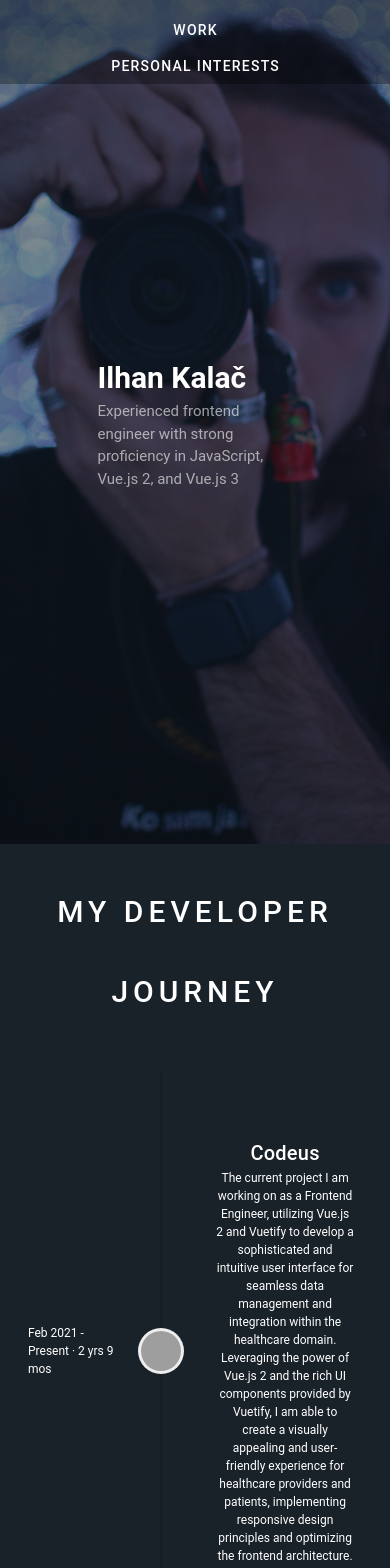
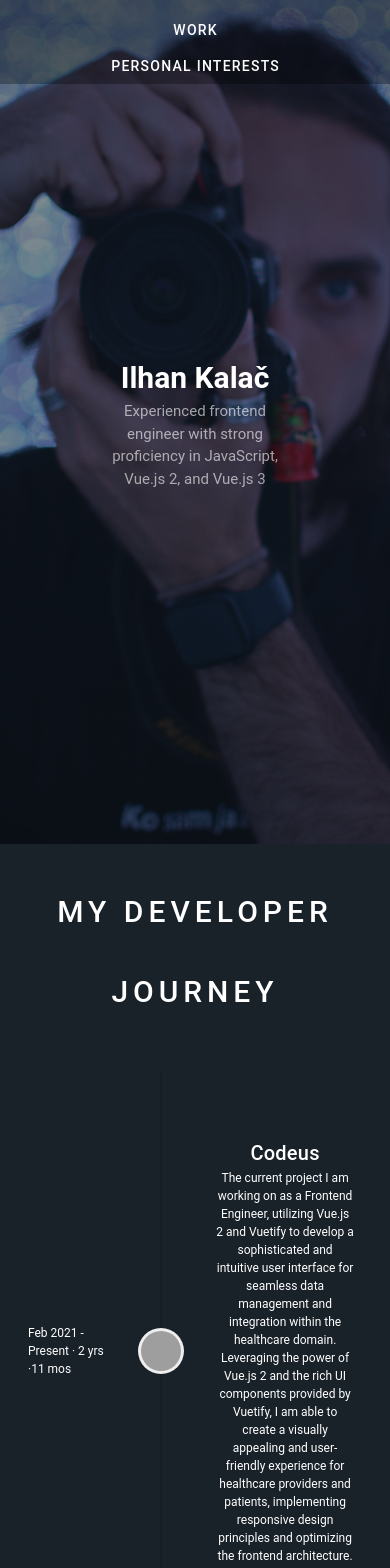
Before and after one commit to ilhankalac/portfolio-app, a Vue app: page / in a window 390 px wide. Shown: the top 1568 px of the page. Built offline with nearby package versions, Linux system fonts and the light colour scheme; grey boxes are pictures that could not be loaded.

Commit message:
Text center for mobile view

```diff
--- a/src/views/LandingPage.vue
+++ b/src/views/LandingPage.vue
@@ -2,9 +2,11 @@
     <div class="container">
         <div class="content" :style="smAndDown ? 'font-size: 15px' : 'font-size:19px'">
             <!-- Your text goes here -->
-            <div class="text-left">
-                <h1>Ilhan Kalač</h1>
-                <p style="opacity:0.6">Experienced frontend engineer with strong proficiency in JavaScript, Vue.js 2, and Vue.js 3</p>
+            <div :class="smAndDown ? 'text-center' : 'text-left'">
+                <h1 >Ilhan Kalač</h1>
+                <p style="opacity:0.6">
+                    Experienced frontend engineer with strong proficiency in JavaScript, Vue.js 2, and Vue.js 3
+                </p>
             </div>
         </div>
         <div style="min-height: 100vh;">
--- a/src/views/WorkExperience.vue
+++ b/src/views/WorkExperience.vue
@@ -78,7 +78,7 @@ const experiences : Ref<any[]> = ref(
 		{
 			key: 3,
 			title: "Codeus",
-			date: "Feb 2021 - Present · " + (new Date().getFullYear() - 2021) + " yrs " + (new Date().getMonth() - 2) + " mos",
+			date: "Feb 2021 - Present · " + (new Date().getFullYear() - 2021) + " yrs ·" + (new Date().getMonth() > 0 ? new Date().getMonth() : '') + " mos",
 			description: "The current project I am working on as a Frontend Engineer, utilizing Vue.js 2 and Vuetify to develop a sophisticated and intuitive user interface for seamless data management and integration within the healthcare domain. Leveraging the power of Vue.js 2 and the rich UI components provided by Vuetify, I am able to create a visually appealing and user-friendly experience for healthcare providers and patients, implementing responsive design principles and optimizing the frontend architecture.",
 			logoSrc: 'https://codeus.me/img/codeus_logo.png'
 		}
```
